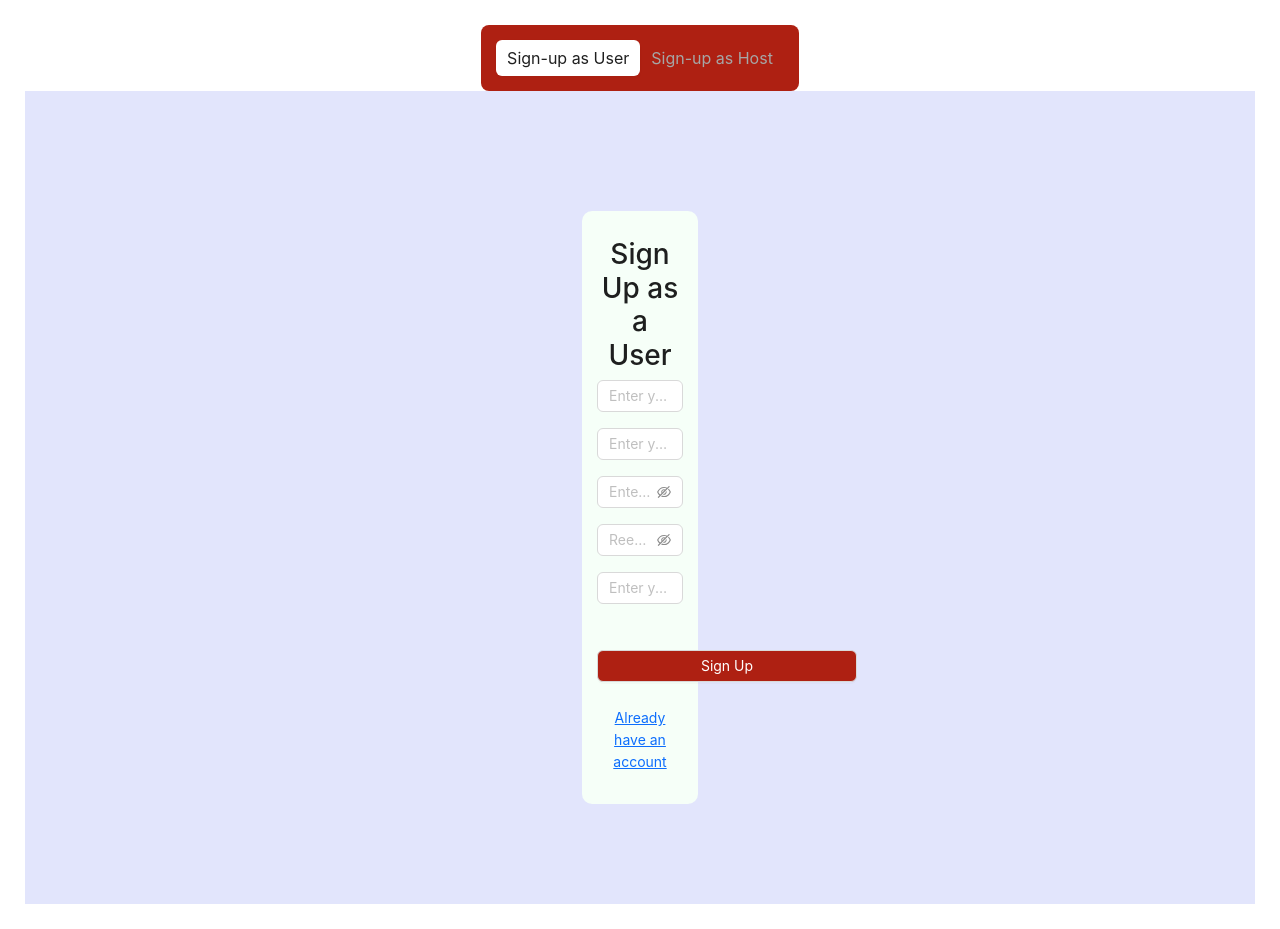
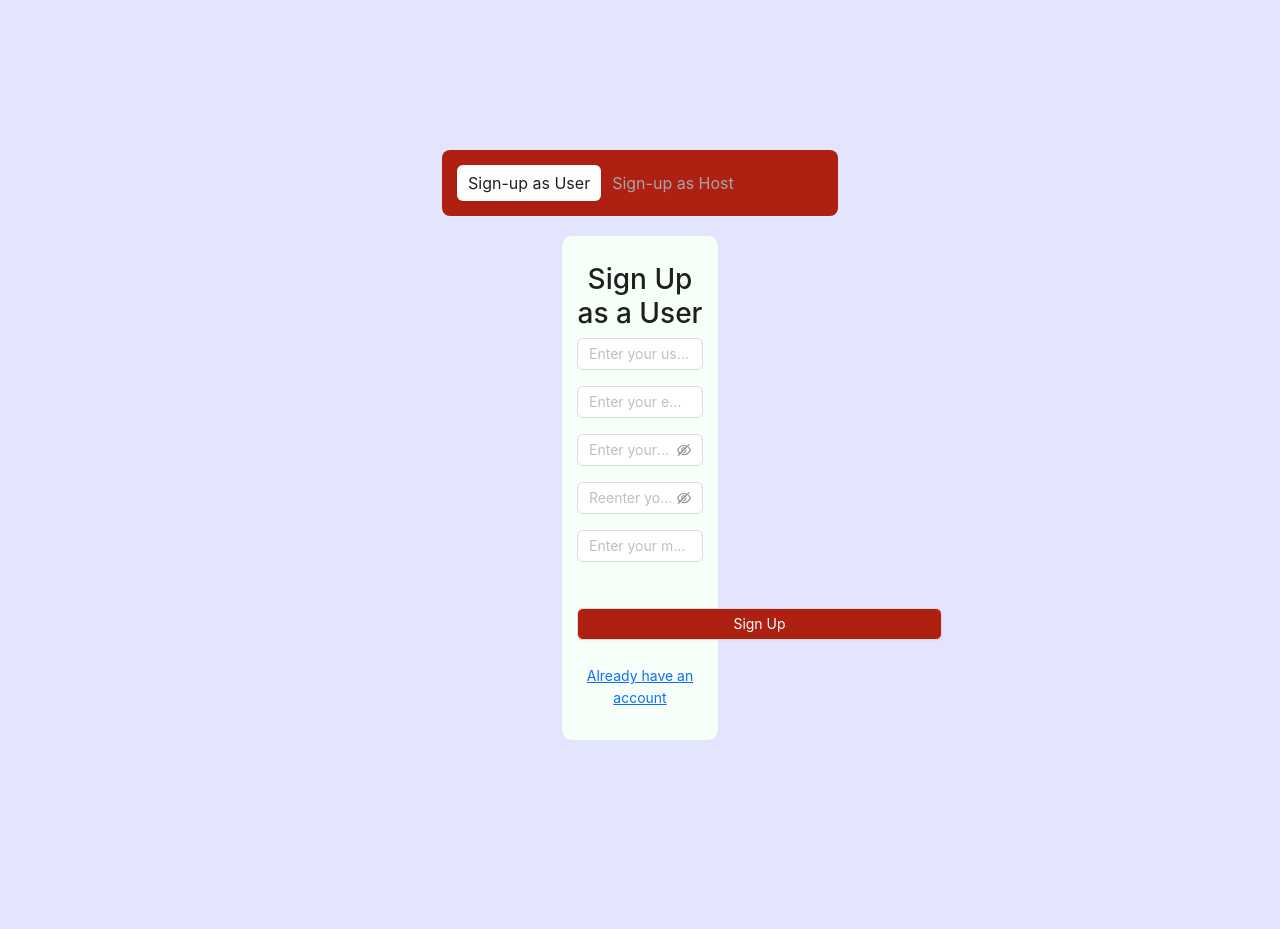
Before and after one commit to bemaldvanitha/renting_app, a React (Create React App) app: page /sign-up in a window 1280 px wide. After the commit the page ends 890 px from the top, so only its background shows below. Built offline with nearby package versions, Linux system fonts and the light colour scheme.

Commit message:
added styls

```diff
--- a/public/index.html
+++ b/public/index.html
@@ -1,5 +1,5 @@
 <!DOCTYPE html>
-<html lang="en" style="background-color: c#e2e5f;">
+<html lang="en" style="background-color: #e2e5fc">
   <head>
     <meta charset="utf-8" />
     <link rel="icon" href="%PUBLIC_URL%/favicon.ico" />
--- a/src/components/SignIn.js
+++ b/src/components/SignIn.js
@@ -41,7 +41,7 @@ function SignIn() {
 
         }}>
 
-           <Form style={{maskBorder:'solid', borderRadius:'20px', borderBlockColor:'white', backgroundColor:'#ffff', padding:'15px'}}>
+           <Form style={{maskBorder:'solid', borderRadius:'20px', borderBlockColor:'white', backgroundColor:'#ffff', padding:'15px', marginTop: '150px', width: '395.2px'}}>
            <h2 style={{color:'#ae2012', textAlign: 'center', margin: '20px'}}> Instant Stay</h2>
       <div className='input-feild-email' >
           <Input id={'email'} placeholder={'Username'} value={ email } onChange={(e) => setEmail(e.target.value)} />
--- a/src/components/SignUpUser.js
+++ b/src/components/SignUpUser.js
@@ -80,7 +80,7 @@ function SignUpUser() {
                       placeholder={'Reenter your password'} />
                     <Input value={mobileNumber} onChange={e => setMobileNumber(e.target.value)} id={'mobile-number'}
                       placeholder={'Enter your mobile number'} /> </Space></div>
-                <Button onClick={handleSignUp} style={{ backgroundColor: '#ae2012', color: 'white', width: '260px', alignContent: 'center' }}>Sign Up</Button></div>
+                <Button onClick={handleSignUp} style={{ backgroundColor: '#ae2012', color: 'white', width: '365px', alignContent: 'center' }}>Sign Up</Button></div>
               <Link to={'/sign-in'}>
                 <p className='new-account'>Already have an account</p>
               </Link>
--- a/src/screeens/Home.js
+++ b/src/screeens/Home.js
@@ -16,7 +16,7 @@ const HomeList = () => {
     }
   },[]);
 
-  return <div className='min-h-[1800px]'>
+  return <div className='min-h-[1800px]' style={{backgroundColor: '#e2e5fc'}}>
     <HomeBanner/>
   </div>;
 };
--- a/src/screeens/SignUp.js
+++ b/src/screeens/SignUp.js
@@ -1,5 +1,6 @@
 import React, { useState } from "react";
 import { Segmented } from 'antd';
+import  '../styles/Signup.css';
 
 import SignUpUser from "../components/SignUpUser";
 import SignUpHost from "../components/SignUpHost";
@@ -17,8 +18,8 @@ const SignUp = () => {
     }
 
     return(
-        <div className="signToggle" >
-            <Segmented size={'large'} options={['Sign-up as User', 'Sign-up as Host'] } onChange={(e) => changingViewType(e)} style={{color:'#a6a6a6' ,padding:'15px', backgroundColor:'#ae2012'}}/>
+        <div className="signToggle" style={{backgroundColor: '#e2e5fc'}}>
+            <Segmented size={'large'} options={['Sign-up as User', 'Sign-up as Host'] } onChange={(e) => changingViewType(e)} style={{color:'#a6a6a6' ,padding:'15px', backgroundColor:'#ae2012', width: '396px'}}/>
             {
                 viewType === 'user' ? <SignUpUser/> : <SignUpHost/>
             }
--- a/src/styles/SignIn.css
+++ b/src/styles/SignIn.css
@@ -31,6 +31,6 @@
   }
   .signToggle{
     text-align: center;
-    padding: 25px;
+    padding: 150px;
 
   }
--- /dev/null
+++ b/src/styles/Signup.css
@@ -0,0 +1,4 @@
+.ant-layout-content{
+    padding: 0px 400px !important;
+    margin: 0px !important;
+}
```
